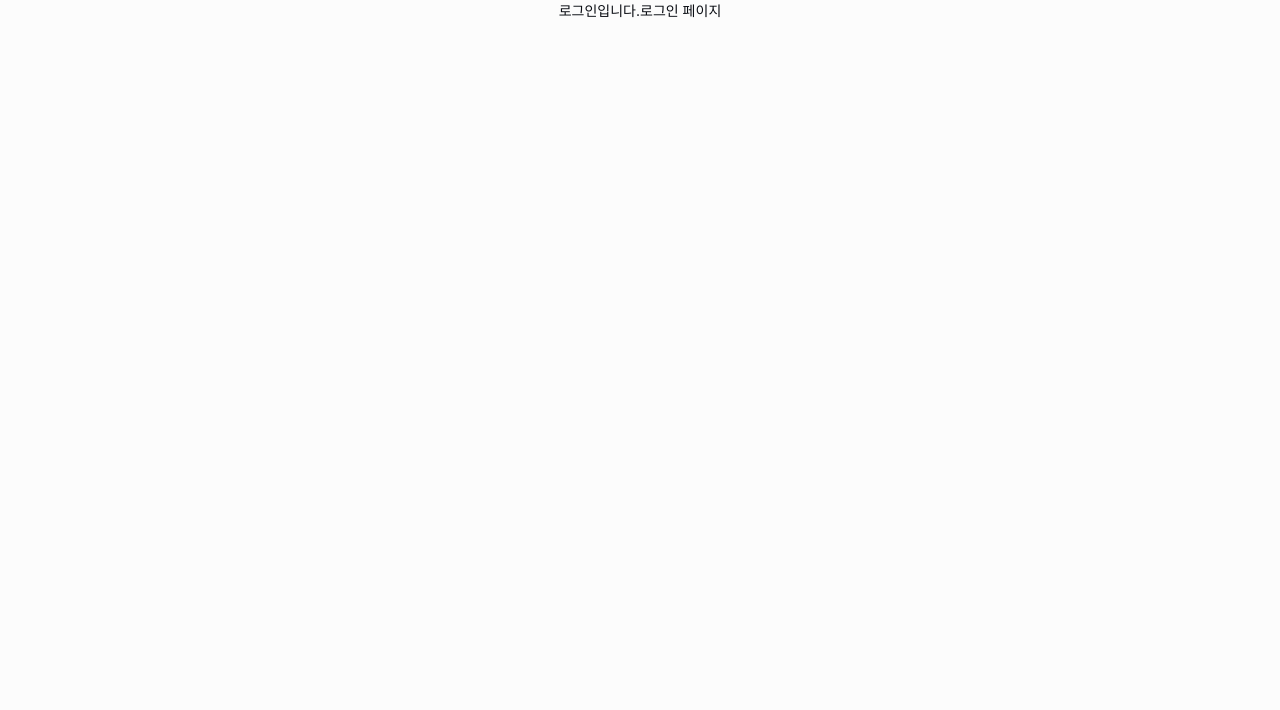
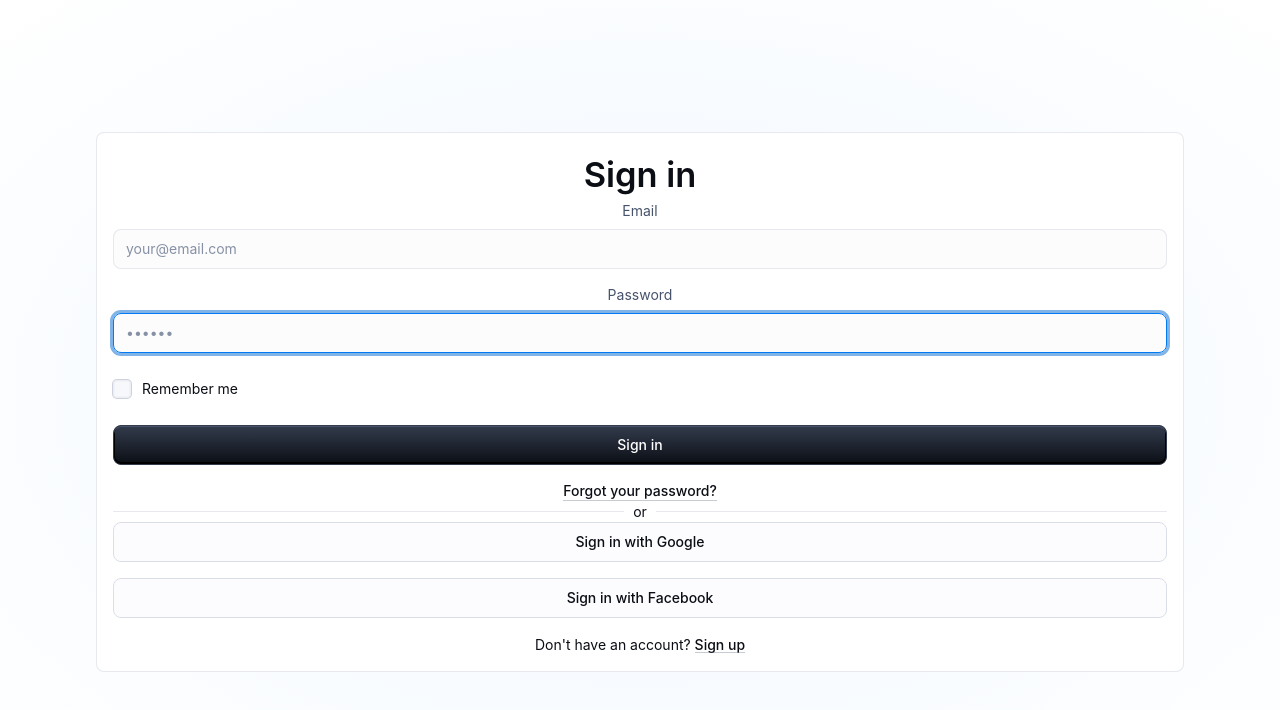
Before and after one commit to KooBonchan/vintage-focus, a React (Vite) app in the folder frontend/: page /login in a window 1280 px wide. Shown: the top 710 px of the page. Built offline with nearby package versions, Linux system fonts and the light colour scheme; a web font is replaced by a local one.

Commit message:
sign in template, route should be changed to /signin

```diff
--- a/frontend/src/layouts/AuthLayout.tsx
+++ b/frontend/src/layouts/AuthLayout.tsx
@@ -1,10 +1,16 @@
+import { Container, styled } from "@mui/material";
 import { Outlet } from "react-router";
+
+const StyledAuthContainer = styled(Container)({
+  maxWidth: 600,
+  marginTop: 100,
+})
+
 
 export function AuthLayout() {
   return (
-    <>
-    로그인입니다.
-    <Outlet />
-    </>
+    <StyledAuthContainer>
+      <Outlet />
+    </StyledAuthContainer>
   );
 }
--- a/frontend/src/pages/auth/Login.tsx
+++ b/frontend/src/pages/auth/Login.tsx
@@ -1,7 +1,192 @@
-export function Login() {
+import { Box, Button, Card, Checkbox, Divider, FormControl, FormControlLabel, FormLabel, Link, Stack, styled, TextField, Typography } from "@mui/material";
+import { useState } from "react";
+
+const SignInContainer = styled(Stack)(({ theme }) => ({
+  height: 'calc((1 - var(--template-frame-height, 0)) * 100dvh)',
+  minHeight: '100%',
+  padding: theme.spacing(2),
+  [theme.breakpoints.up('sm')]: {
+    padding: theme.spacing(4),
+  },
+  '&::before': {
+    content: '""',
+    display: 'block',
+    position: 'absolute',
+    zIndex: -1,
+    inset: 0,
+    backgroundImage:
+      'radial-gradient(ellipse at 50% 50%, hsl(210, 100%, 97%), hsl(0, 0%, 100%))',
+    backgroundRepeat: 'no-repeat',
+    ...theme.applyStyles('dark', {
+      backgroundImage:
+        'radial-gradient(at 50% 50%, hsla(210, 100%, 16%, 0.5), hsl(220, 30%, 5%))',
+    }),
+  },
+}));
+
+export function Login(props: { disableCustomTheme?: boolean }) {
+  const [emailError, setEmailError] = useState(false);
+  const [emailErrorMessage, setEmailErrorMessage] = useState('');
+  const [passwordError, setPasswordError] = useState(false);
+  const [passwordErrorMessage, setPasswordErrorMessage] = useState('');
+  const [open, setOpen] = useState(false);
+
+  const handleClickOpen = () => {
+    setOpen(true);
+  };
+
+  const handleClose = () => {
+    setOpen(false);
+  };
+
+  const handleSubmit = (event: React.FormEvent<HTMLFormElement>) => {
+    if (emailError || passwordError) {
+      event.preventDefault();
+      return;
+    }
+    const data = new FormData(event.currentTarget);
+    console.log({
+      email: data.get('email'),
+      password: data.get('password'),
+    });
+  };
+
+  const validateInputs = () => {
+    const email = document.getElementById('email') as HTMLInputElement;
+    const password = document.getElementById('password') as HTMLInputElement;
+
+    let isValid = true;
+
+    if (!email.value || !/\S+@\S+\.\S+/.test(email.value)) {
+      setEmailError(true);
+      setEmailErrorMessage('Please enter a valid email address.');
+      isValid = false;
+    } else {
+      setEmailError(false);
+      setEmailErrorMessage('');
+    }
+
+    if (!password.value || password.value.length < 6) {
+      setPasswordError(true);
+      setPasswordErrorMessage('Password must be at least 6 characters long.');
+      isValid = false;
+    } else {
+      setPasswordError(false);
+      setPasswordErrorMessage('');
+    }
+
+    return isValid;
+  };
+
   return (
-  <>
-  로그인 페이지
-  </>
+    <SignInContainer direction="column" justifyContent="space-between">
+      <Card variant="outlined">
+        <Typography
+          component="h1"
+          variant="h4"
+          sx={{ width: '100%', fontSize: 'clamp(2rem, 10vw, 2.15rem)' }}
+        >
+          Sign in
+        </Typography>
+        <Box
+          component="form"
+          onSubmit={handleSubmit}
+          noValidate
+          sx={{
+            display: 'flex',
+            flexDirection: 'column',
+            width: '100%',
+            gap: 2,
+          }}
+        >
+          <FormControl>
+            <FormLabel htmlFor="email">Email</FormLabel>
+            <TextField
+              error={emailError}
+              helperText={emailErrorMessage}
+              id="email"
+              type="email"
+              name="email"
+              placeholder="your@email.com"
+              autoComplete="email"
+              autoFocus
+              required
+              fullWidth
+              variant="outlined"
+              color={emailError ? 'error' : 'primary'}
+            />
+          </FormControl>
+          <FormControl>
+            <FormLabel htmlFor="password">Password</FormLabel>
+            <TextField
+              error={passwordError}
+              helperText={passwordErrorMessage}
+              name="password"
+              placeholder="••••••"
+              type="password"
+              id="password"
+              autoComplete="current-password"
+              autoFocus
+              required
+              fullWidth
+              variant="outlined"
+              color={passwordError ? 'error' : 'primary'}
+            />
+          </FormControl>
+          <FormControlLabel
+            control={<Checkbox value="remember" color="primary" />}
+            label="Remember me"
+          />
+          {/* <ForgotPassword open={open} handleClose={handleClose} /> */}
+          <Button
+            type="submit"
+            fullWidth
+            variant="contained"
+            onClick={validateInputs}
+          >
+            Sign in
+          </Button>
+          <Link
+            component="button"
+            type="button"
+            onClick={handleClickOpen}
+            variant="body2"
+            sx={{ alignSelf: 'center' }}
+          >
+            Forgot your password?
+          </Link>
+        </Box>
+        <Divider>or</Divider>
+        <Box sx={{ display: 'flex', flexDirection: 'column', gap: 2 }}>
+          <Button
+            fullWidth
+            variant="outlined"
+            onClick={() => alert('Sign in with Google')}
+            // startIcon={<GoogleIcon />}
+          >
+            Sign in with Google
+          </Button>
+          <Button
+            fullWidth
+            variant="outlined"
+            onClick={() => alert('Sign in with Facebook')}
+            // startIcon={<FacebookIcon />}
+          >
+            Sign in with Facebook
+          </Button>
+          <Typography sx={{ textAlign: 'center' }}>
+            Don&apos;t have an account?{' '}
+            <Link
+              href="/material-ui/getting-started/templates/sign-in/"
+              variant="body2"
+              sx={{ alignSelf: 'center' }}
+            >
+              Sign up
+            </Link>
+          </Typography>
+        </Box>
+      </Card>
+    </SignInContainer>
+
   );
 }
```
